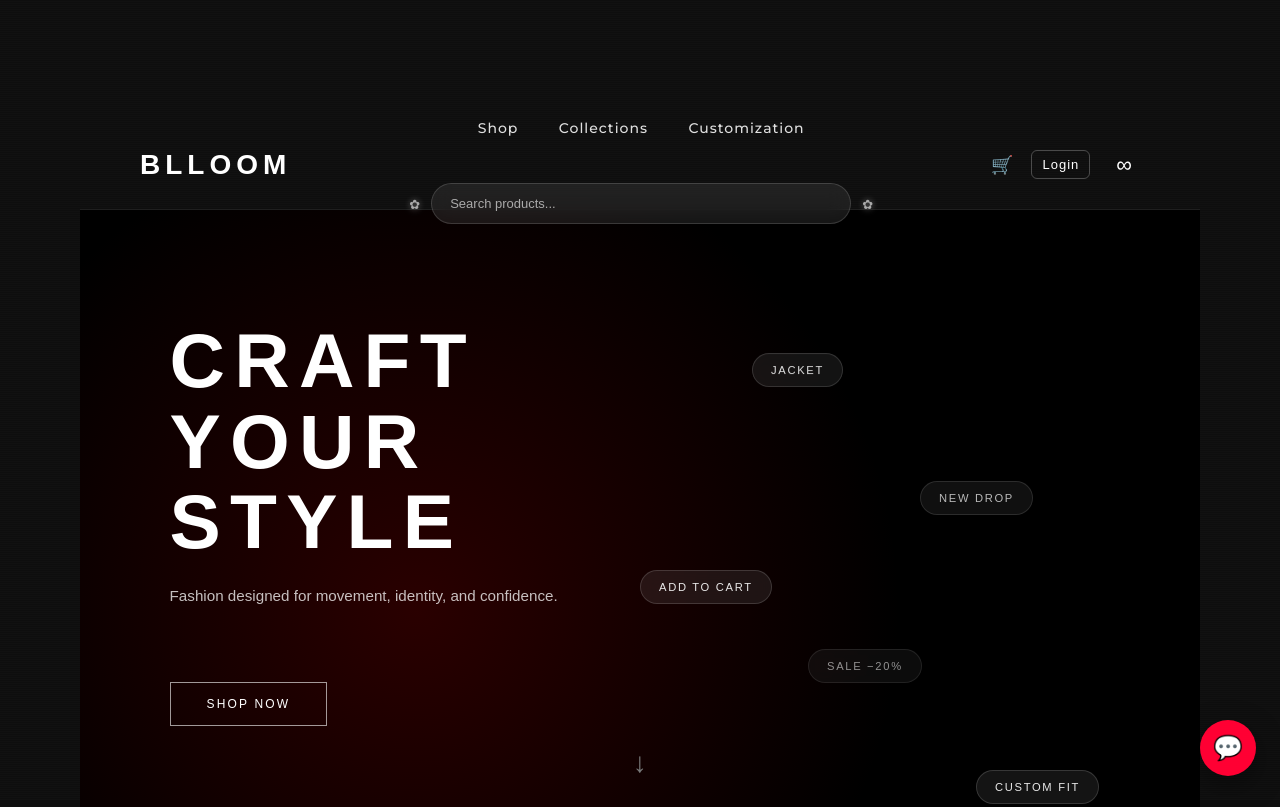
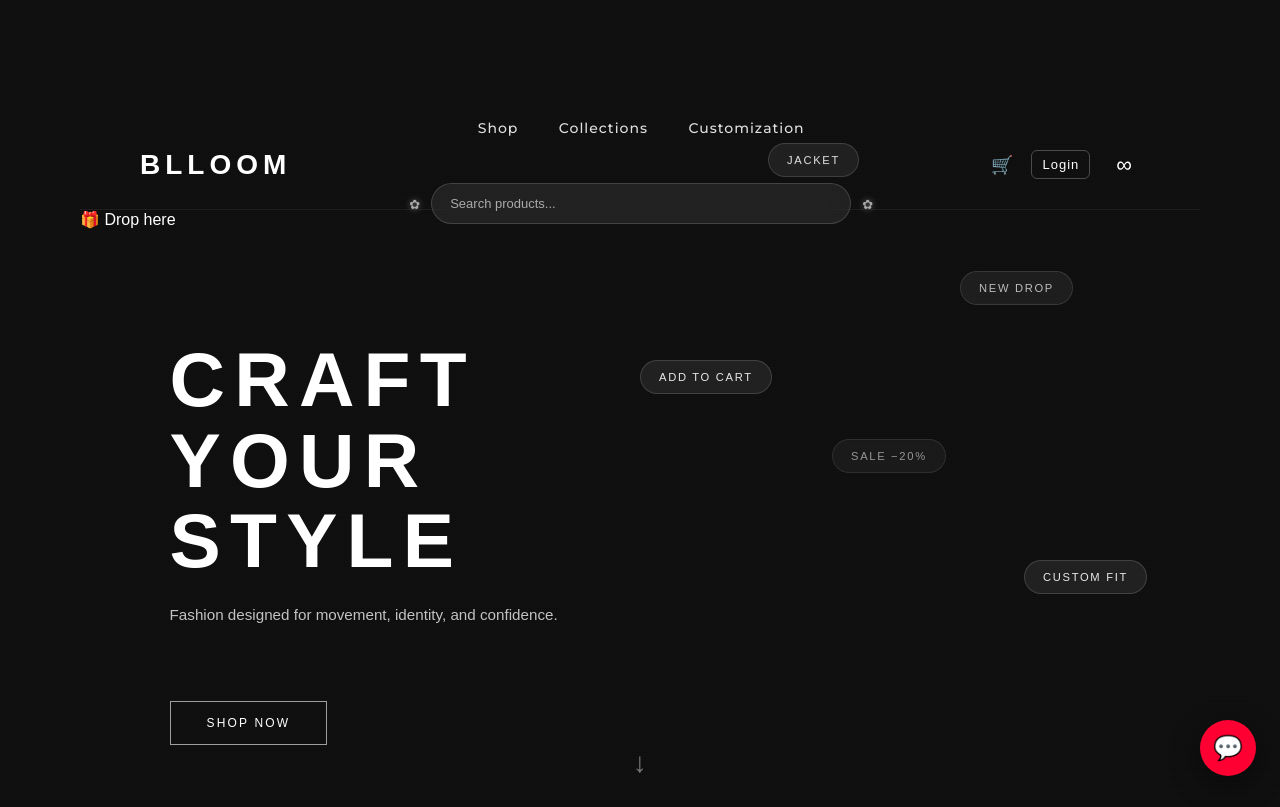
Before and after one commit to aneesaktech-blip/BLLOOM.app, a plain HTML site: page index.html in a window 1280 px wide. Shown: the top 807 px of the page. Drawn offline with nearby package versions, Linux system fonts and the light colour scheme.

Commit message:
Update index.html

```diff
--- a/index.html
+++ b/index.html
@@ -73,17 +73,27 @@
 
 <!-- =========================
      HERO SECTION
-========================= -->
 <section class="hero">
 
-  <!-- FLOATING UI -->
+  <!-- FLOATING TAGS -->
   <div class="floating-ui">
-    <span class="ui-card">JACKET</span>
-    <span class="ui-card">NEW DROP</span>
-    <span class="ui-card">SALE −20%</span>
-    <span class="ui-card">CUSTOM FIT</span>
-    <span class="ui-card">ADD TO CART</span>
+    <span class="ui-card draggable" data-item="jacket">JACKET</span>
+    <span class="ui-card draggable" data-item="new">NEW DROP</span>
+    <span class="ui-card draggable" data-item="sale">SALE −20%</span>
+    <span class="ui-card draggable" data-item="custom">CUSTOM FIT</span>
+    <span class="ui-card draggable" data-item="cart">ADD TO CART</span>
   </div>
+
+  <!-- GIFT BOX (SEPARATE) -->
+  <div id="gift-box">
+    🎁
+    <span class="gift-text">Drop here</span>
+  </div>
+
+</section>
+
+
+
 
   <!-- HERO CONTENT -->
   <div class="hero-content">
```
